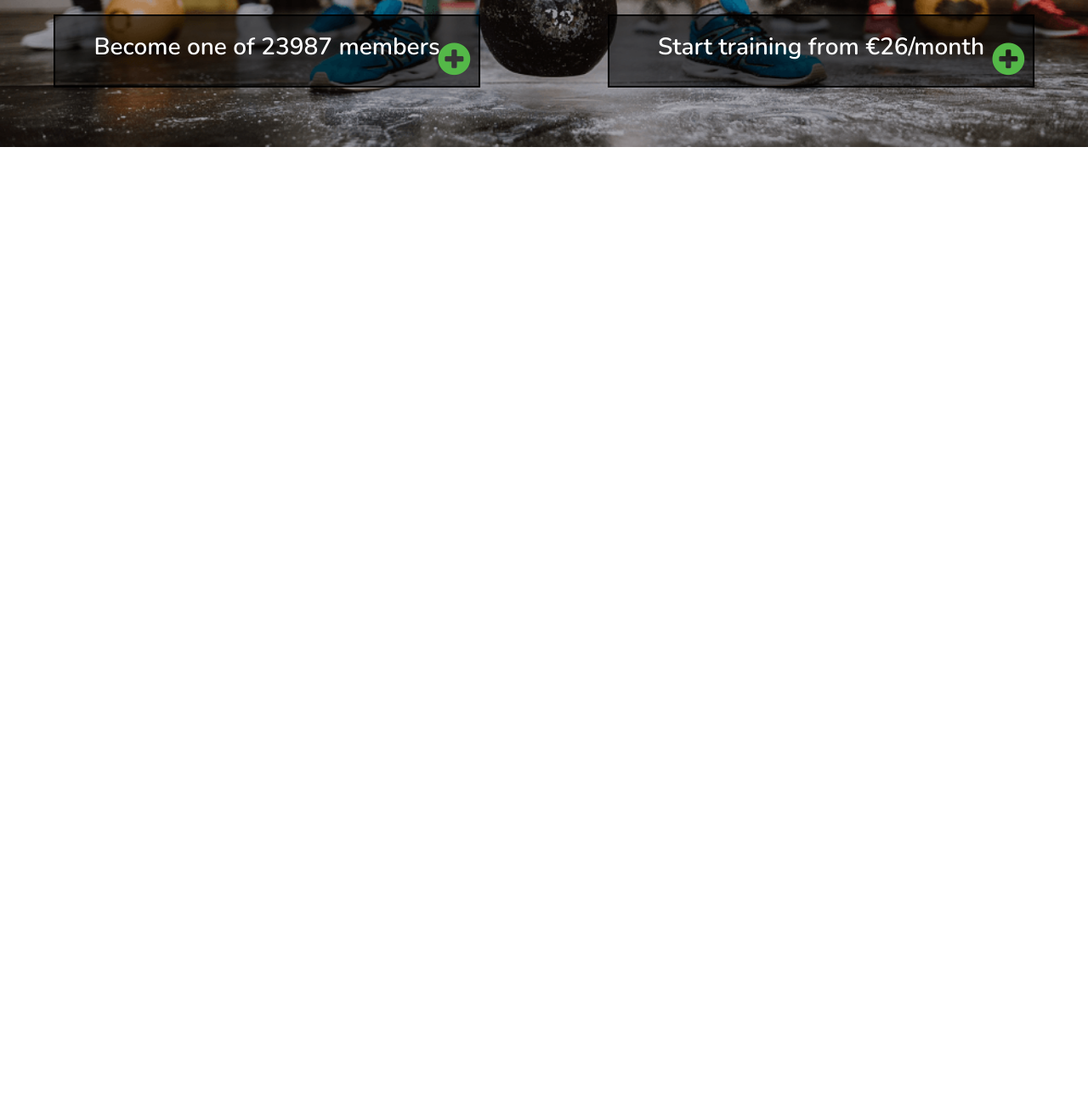
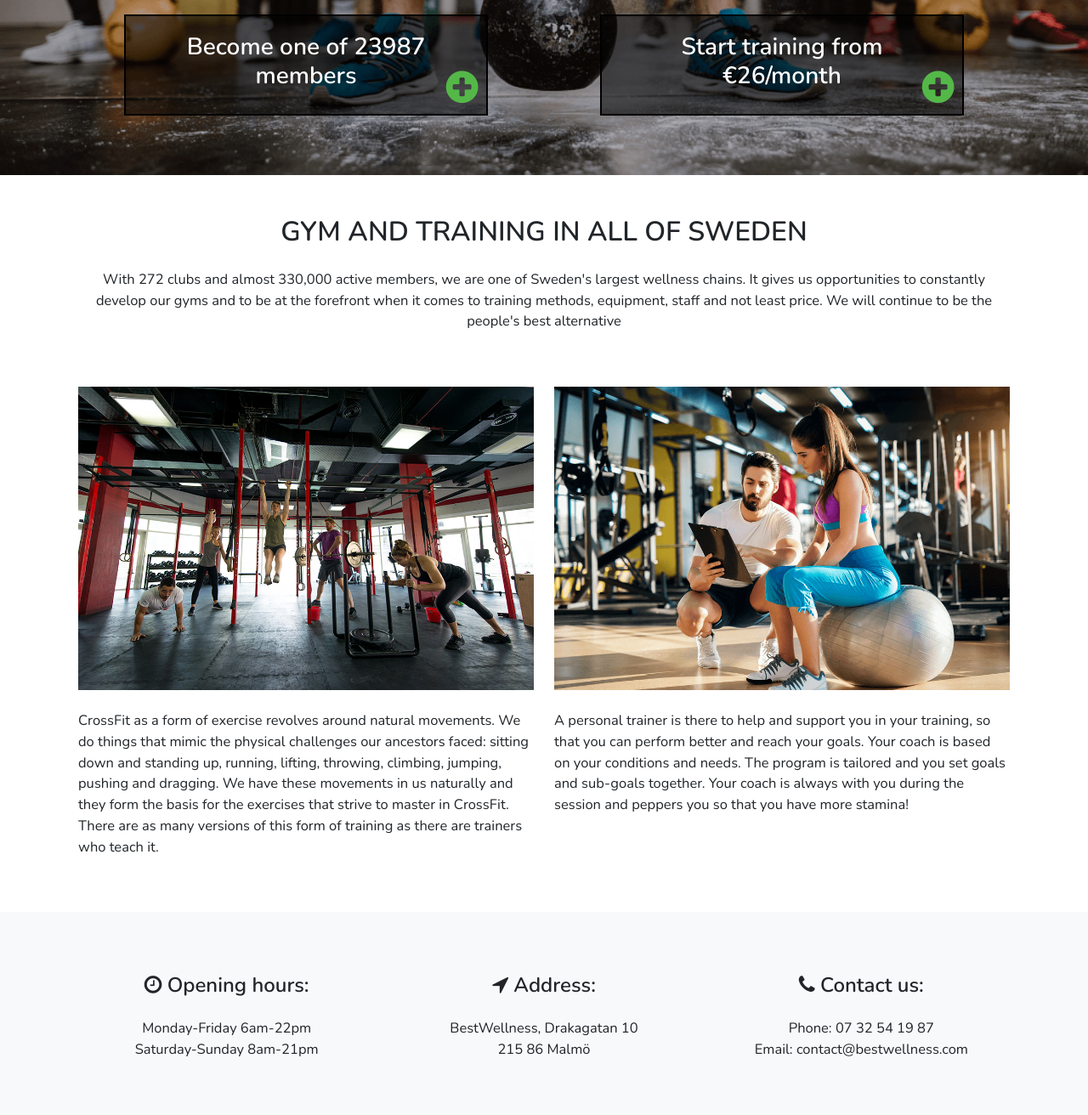
Before and after one commit to mrmorkeberg/BestWelness, a plain HTML site: page index.html in a window 1280 px wide. Shown: the part 500-1812 px from the top of the page at 85% size. Before the commit the page ends 800 px from the top, so only its background shows below. Drawn offline with nearby package versions, Linux system fonts and the light colour scheme.

Commit message:
added text about crossfit/personaltrainer and contact info

```diff
--- a/index.html
+++ b/index.html
@@ -46,9 +46,11 @@
                 </div>
             </div>
         </div>
+      </header>
         <section class="bg-section" style="background:url(assets/images/1.png);">
             <div class="bg-section-content">
                 <div class="container">
+                    <div class="row">
                     <div class="col-md-12">
                         <h1 class="text-white mt-md-5">Super Offer: €29/Month</h1>
                         <p class="text-white pt-3 pb-4">Right now you can get a gold membership for only €29/month</p>
@@ -78,11 +80,89 @@
                             </a>
                         </div>
                     </div>
-
                 </div>
             </div>
+         </div>
+     </section>
+
+     <section class="mt-5 mb-5">
+         <div class="container">
+             <div class="row">
+                 <div class="col-md-12">
+                    <h2 class="text-center">
+                        GYM AND TRAINING IN ALL OF SWEDEN
+                    </h2>
+                    <p class="text-center mt-4">
+                        With 272 clubs and almost 330,000 active members, we are one of Sweden's largest wellness chains. It gives us
+                        opportunities to constantly develop our gyms and to be at the forefront when it comes to training methods, equipment, staff
+                        and not least price. We will continue to be the people's best alternative
+                    </p>
+                 </div>
+             </div>
+             <div class="row">
+                 <div class="col-md-6 mt-5">
+                     <img src="assets/images/pic5.png" alt="People doing Crossfit" class="img-fluid">
+                    <p class="mt-4">
+                        CrossFit as a form of exercise revolves around natural
+                        movements. We do things that mimic the physical challenges our
+                        ancestors faced: sitting down and standing up, running, lifting,
+                        throwing, climbing, jumping, pushing and dragging. We have these
+                        movements in us naturally and they form the basis for the
+                        exercises that strive to master in CrossFit. There are as many
+                        versions of this form of training as there are trainers who teach it.
+                    </p>
+                 </div>
+                 <div class="col-md-6 mt-5">
+                    <img src="assets/images/3.png" alt="Woman talking to personaltrainer" class="img-fluid">
+                    <p class="mt-4">
+                        A personal trainer is there to help and support you in
+                        your training, so that you can perform better and
+                        reach your goals. Your coach is based on your
+                        conditions and needs. The program is tailored and
+                        you set goals and sub-goals together. Your coach is
+                        always with you during the session and peppers you
+                        so that you have more stamina!
+                    </p>
+                 </div>
+             </div>
+         </div>
+     </section>
+     <section class="mt-5 pt-5 pb-5 bg-light">
+        <div class="container">
+            <div class="row">
+                <div class="col-md-4 text-center mt-4">
+                    <h4 class="text-center">
+                        <i class="fa fa-clock-o"></i> Opening hours:
+                    </h4>
+                    <p class="mt-4">
+                        Monday-Friday 6am-22pm
+                        <br />
+                        Saturday-Sunday 8am-21pm
+                    </p>
+                </div>
+                <div class="col-md-4 text-center mt-4">
+                    <h4 class="text-center">
+                        <i class="fa fa-location-arrow"></i> Address:
+                    </h4>
+                    <p class="mt-4">
+                        BestWellness,
+                        Drakagatan 10 <br />
+                        215 86 Malmö
+                    </p>
+                </div>
+                <div class="col-md-4 text-center mt-4">
+                    <h4 class="text-center">
+                        <i class="fa fa-phone"></i> Contact us:
+                    </h4>
+                    <p class="mt-4">
+                        Phone: 07 32 54 19 87
+                        <br />
+                        Email: contact@bestwellness.com
+                    </p>
+                </div>
             </div>
-        </section>
-    </header>
+        </div>
+     </section>
+
 </body>
 </html>
```
Also changed, not shown: assets/images/pic5.png (added).
